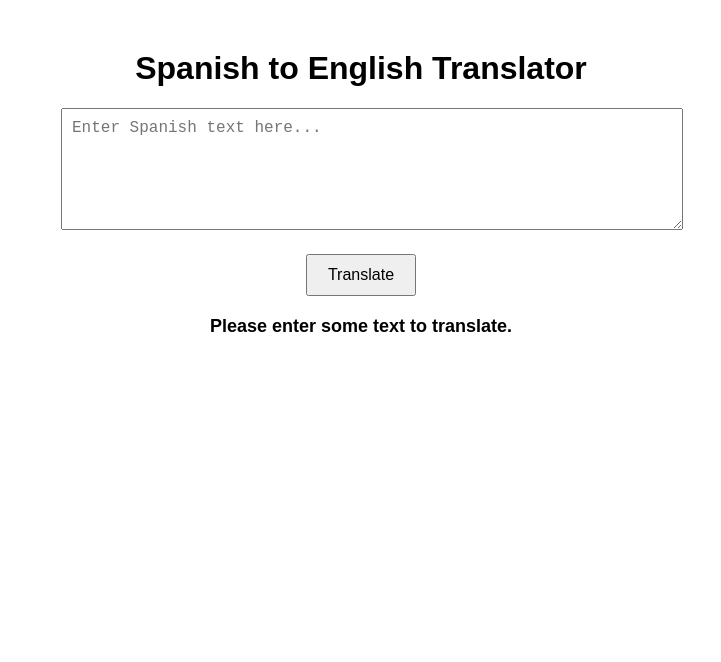
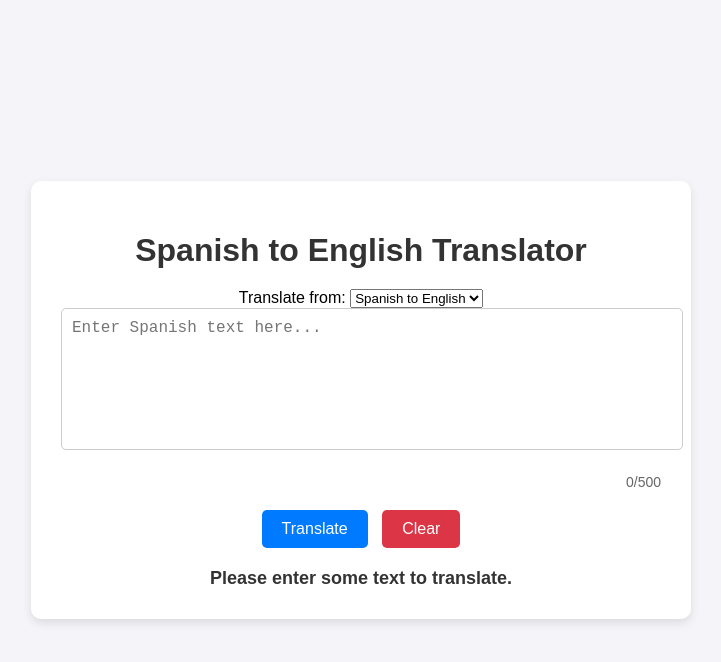
Before and after one commit to juvitus-soh/EnEs, a plain HTML site: page static/index.html in a window 1280 px wide. Both pictures are taken after a click on the button "Translate". Shown: the whole page, without its empty margins (279-1000 px from the left). Drawn offline with Linux system fonts and the light colour scheme.

Commit message:
Updated front-end HTML for better user experience

```diff
--- a/static/index.html
+++ b/static/index.html
@@ -3,54 +3,129 @@
 <head>
     <meta charset="UTF-8">
     <meta name="viewport" content="width=device-width, initial-scale=1.0">
-    <title>Spanish to English Translator</title>
+    <title>Boubar Spanish to English Translator</title>
     <style>
         body {
             font-family: Arial, sans-serif;
-            margin: 50px;
+            margin: 0;
+            padding: 0;
+            background-color: #f4f4f9;
+            display: flex;
+            justify-content: center;
+            align-items: center;
+            height: 100vh;
         }
         .container {
+            background: white;
+            padding: 30px;
+            border-radius: 10px;
+            box-shadow: 0 4px 10px rgba(0, 0, 0, 0.1);
             max-width: 600px;
-            margin: 0 auto;
+            width: 100%;
             text-align: center;
+        }
+        h1 {
+            color: #333;
+            margin-bottom: 20px;
         }
         textarea {
             width: 100%;
-            height: 100px;
+            height: 120px;
             margin-bottom: 20px;
             padding: 10px;
             font-size: 16px;
+            border: 1px solid #ccc;
+            border-radius: 5px;
+            resize: none;
         }
         button {
             padding: 10px 20px;
             font-size: 16px;
             cursor: pointer;
+            background-color: #007bff;
+            color: white;
+            border: none;
+            border-radius: 5px;
+            transition: background-color 0.3s ease;
+        }
+        button:hover {
+            background-color: #0056b3;
         }
         .translation {
             margin-top: 20px;
             font-size: 18px;
             font-weight: bold;
+            color: #333;
+        }
+        #loading {
+            color: #007bff;
+            font-weight: bold;
+        }
+        #charCounter {
+            font-size: 14px;
+            color: #666;
+            text-align: right;
+            margin-bottom: 20px;
         }
     </style>
 </head>
 <body>
     <div class="container">
         <h1>Spanish to English Translator</h1>
-        <textarea id="inputText" placeholder="Enter Spanish text here..."></textarea>
-        <br>
+        <div>
+            <label for="language">Translate from:</label>
+            <select id="language" onchange="updatePlaceholder()">
+                <option value="es-en">Spanish to English</option>
+                <option value="en-es">English to Spanish</option>
+            </select>
+        </div>
+        <textarea id="inputText" placeholder="Enter Spanish text here..." oninput="updateCounter()"></textarea>
+        <div id="charCounter">0/500</div>
         <button onclick="translateText()">Translate</button>
-        <div class="translation" id="translationResult"></div>
+        <button onclick="clearFields()" style="margin-left: 10px; background-color: #dc3545;">Clear</button>
+        <div class="translation">
+            <div id="loading" style="display: none;">Translating...</div>
+            <div id="translationOutput"></div>
+        </div>
     </div>
 
     <script>
+        function updatePlaceholder() {
+            const language = document.getElementById("language").value;
+            const inputText = document.getElementById("inputText");
+            if (language === "es-en") {
+                inputText.placeholder = "Enter Spanish text here...";
+            } else {
+                inputText.placeholder = "Enter English text here...";
+            }
+        }
+
+        function updateCounter() {
+            const inputText = document.getElementById("inputText").value;
+            const charCounter = document.getElementById("charCounter");
+            charCounter.innerText = `${inputText.length}/500`;
+        }
+
+        function clearFields() {
+            document.getElementById("inputText").value = "";
+            document.getElementById("translationOutput").innerText = "";
+            updateCounter();
+        }
+
         async function translateText() {
             const inputText = document.getElementById("inputText").value;
-            const translationResult = document.getElementById("translationResult");
+            const language = document.getElementById("language").value;
+            const translationResult = document.getElementById("translationOutput");
+            const loading = document.getElementById("loading");
 
             if (!inputText) {
                 translationResult.innerText = "Please enter some text to translate.";
                 return;
             }
+
+            // Show loading indicator
+            loading.style.display = "block";
+            translationResult.innerText = "";
 
             try {
                 const response = await fetch("/translate", {
@@ -58,7 +133,7 @@
                     headers: {
                         "Content-Type": "application/json",
                     },
-                    body: JSON.stringify({ text: inputText }),
+                    body: JSON.stringify({ text: inputText, language: language }),
                 });
 
                 if (!response.ok) {
@@ -70,6 +145,9 @@
             } catch (error) {
                 translationResult.innerText = "An error occurred. Please try again.";
                 console.error(error);
+            } finally {
+                // Hide loading indicator
+                loading.style.display = "none";
             }
         }
     </script>
```
